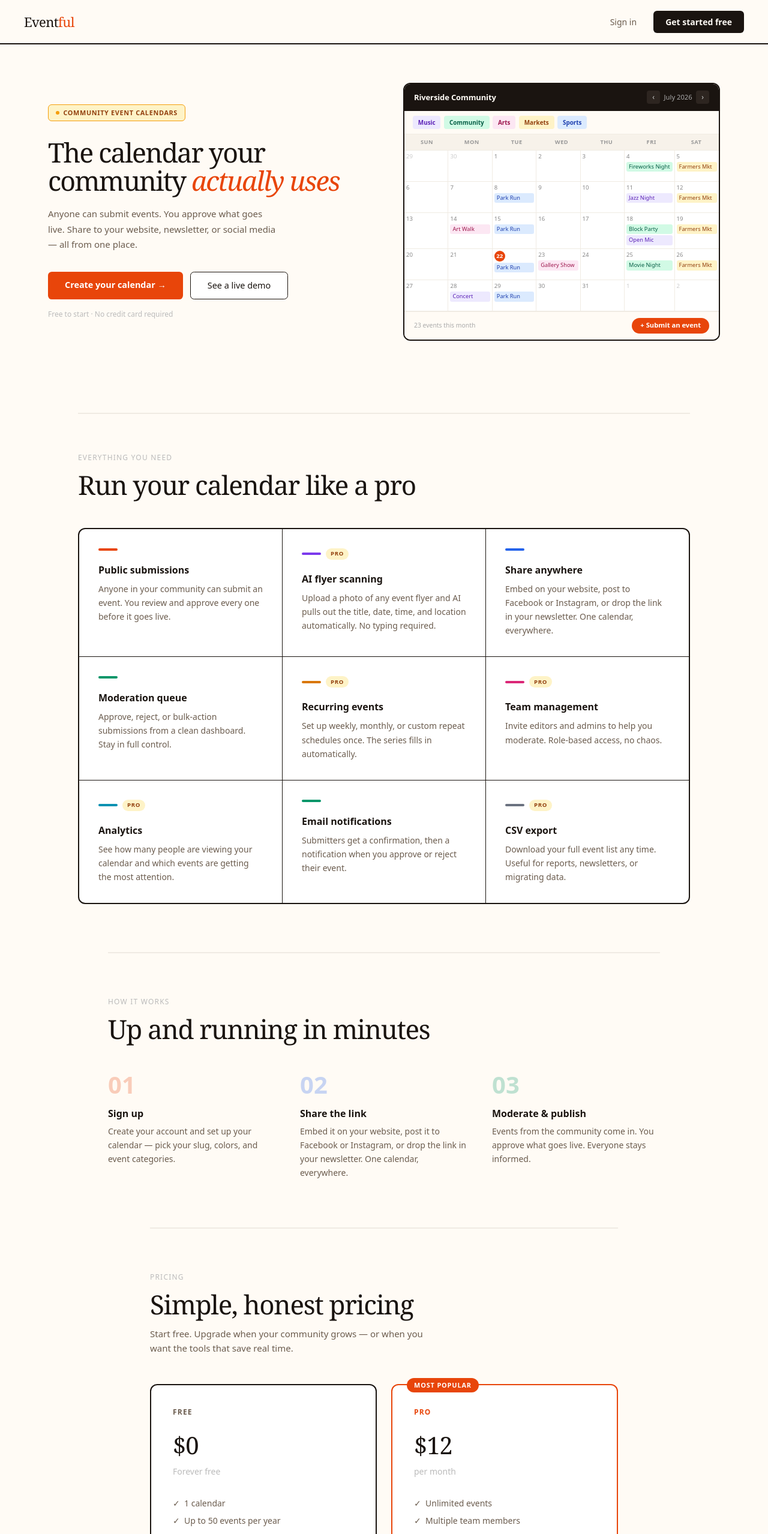
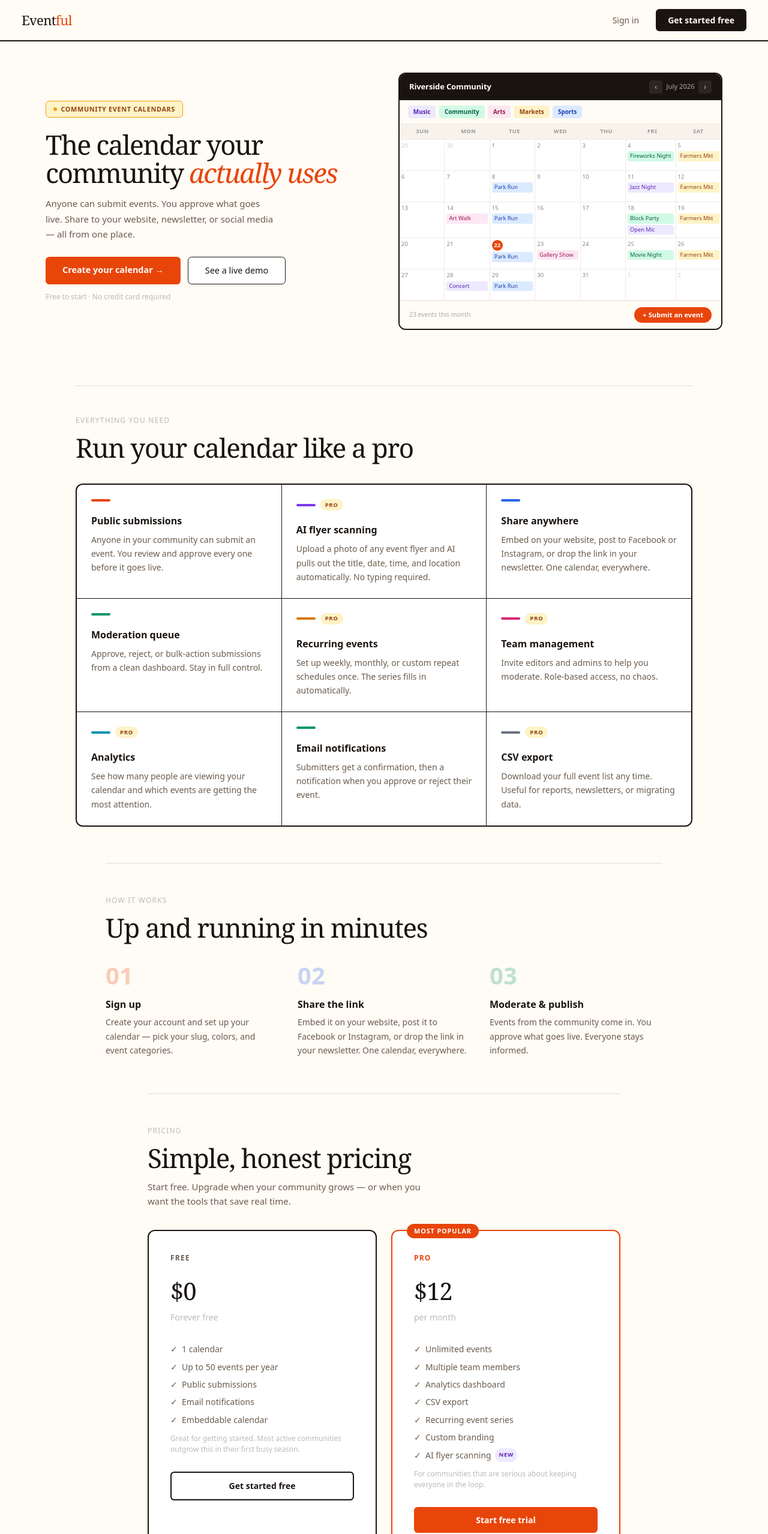
Before and after one commit to tlweave2/event-calendar, a Next.js app: page / in a window 1280 px wide. Shown: the top 2557 px of the page at 60% size. Built offline with nearby package versions, Linux system fonts and the light colour scheme.

Commit message:
tighten home pahge up[]

```diff
--- a/src/app/page.tsx
+++ b/src/app/page.tsx
@@ -54,7 +54,7 @@
     <div style={{ fontFamily: "'Georgia', 'Times New Roman', serif", background: C.bg, color: C.ink, minHeight: "100vh", overflowX: "hidden" }}>
 
       {/* ── Nav ── */}
-      <nav style={{ display: "flex", justifyContent: "space-between", alignItems: "center", padding: "1.1rem 2.5rem", borderBottom: `2px solid ${C.border}`, background: C.bg }}>
+      <nav style={{ display: "flex", justifyContent: "space-between", alignItems: "center", padding: "0.95rem 2.25rem", borderBottom: `2px solid ${C.border}`, background: C.bg }}>
         <span style={{ fontSize: "1.375rem", letterSpacing: "-0.03em", fontWeight: 400 }}>
           Event<span style={{ color: C.red }}>ful</span>
         </span>
@@ -69,26 +69,26 @@
       </nav>
 
       {/* ── Hero ── */}
-      <section style={{ padding: "4rem 2.5rem 3.5rem", maxWidth: "1200px", margin: "0 auto" }}>
-        <div style={{ display: "grid", gridTemplateColumns: "1fr 1fr", gap: "4rem", alignItems: "center" }}>
+      <section style={{ padding: "3.2rem 2.25rem 2.75rem", maxWidth: "1200px", margin: "0 auto" }}>
+        <div style={{ display: "grid", gridTemplateColumns: "1fr 1fr", gap: "3rem", alignItems: "center" }}>
 
           {/* Left */}
           <div>
-            <div style={{ display: "inline-flex", alignItems: "center", gap: "0.4rem", background: C.amber.bg, border: "1.5px solid #F59E0B", borderRadius: "0.375rem", padding: "0.3rem 0.75rem", fontSize: "0.68rem", letterSpacing: "0.06em", textTransform: "uppercase", color: C.amber.text, marginBottom: "1.75rem", fontFamily: "system-ui, sans-serif", fontWeight: 600 }}>
+            <div style={{ display: "inline-flex", alignItems: "center", gap: "0.4rem", background: C.amber.bg, border: "1.5px solid #F59E0B", borderRadius: "0.375rem", padding: "0.3rem 0.75rem", fontSize: "0.68rem", letterSpacing: "0.06em", textTransform: "uppercase", color: C.amber.text, marginBottom: "1.35rem", fontFamily: "system-ui, sans-serif", fontWeight: 600 }}>
               <span style={{ width: "6px", height: "6px", borderRadius: "50%", background: "#F59E0B", display: "inline-block" }} />
               Community event calendars
             </div>
 
-            <h1 style={{ fontSize: "clamp(2rem, 3.5vw, 3rem)", lineHeight: 1.05, letterSpacing: "-0.04em", fontWeight: 400, margin: "0 0 1.25rem", color: C.ink }}>
+            <h1 style={{ fontSize: "clamp(2rem, 3.5vw, 3rem)", lineHeight: 1.05, letterSpacing: "-0.04em", fontWeight: 400, margin: "0 0 1rem", color: C.ink }}>
               The calendar your<br />
               community <em style={{ color: C.red, fontStyle: "italic" }}>actually uses</em>
             </h1>
 
-            <p style={{ fontSize: "0.9375rem", color: C.muted, maxWidth: "380px", margin: "0 0 2rem", lineHeight: 1.7, fontFamily: "system-ui, sans-serif" }}>
+            <p style={{ fontSize: "0.9375rem", color: C.muted, maxWidth: "380px", margin: "0 0 1.5rem", lineHeight: 1.7, fontFamily: "system-ui, sans-serif" }}>
               Anyone can submit events. You approve what goes live. Share to your website, newsletter, or social media — all from one place.
             </p>
 
-            <div style={{ display: "flex", gap: "0.75rem", flexWrap: "wrap", marginBottom: "1rem" }}>
+            <div style={{ display: "flex", gap: "0.75rem", flexWrap: "wrap", marginBottom: "0.75rem" }}>
               <Link href="/signup" style={{ background: C.red, color: "#fff", padding: "0.7rem 1.75rem", borderRadius: "0.4rem", fontSize: "0.9rem", textDecoration: "none", fontFamily: "system-ui, sans-serif", fontWeight: 700 }}>
                 Create your calendar →
               </Link>
@@ -146,10 +146,10 @@
       </section>
 
       {/* ── Features ── */}
-      <section style={{ padding: "4rem 2.5rem 5rem", maxWidth: "1100px", margin: "0 auto" }}>
-        <div style={{ borderTop: `2px solid ${C.faint}`, paddingTop: "4rem" }}>
+      <section style={{ padding: "3rem 2.25rem 3.75rem", maxWidth: "1100px", margin: "0 auto" }}>
+        <div style={{ borderTop: `2px solid ${C.faint}`, paddingTop: "3rem" }}>
           <p style={{ fontSize: "0.75rem", textTransform: "uppercase", letterSpacing: "0.1em", color: "#bbb", fontFamily: "system-ui, sans-serif", marginBottom: "0.75rem" }}>Everything you need</p>
-          <h2 style={{ fontSize: "clamp(1.75rem, 4vw, 2.75rem)", letterSpacing: "-0.03em", fontWeight: 400, marginBottom: "3rem", lineHeight: 1.1, color: C.ink }}>
+          <h2 style={{ fontSize: "clamp(1.75rem, 4vw, 2.75rem)", letterSpacing: "-0.03em", fontWeight: 400, marginBottom: "2.25rem", lineHeight: 1.1, color: C.ink }}>
             Run your calendar like a pro
           </h2>
 
@@ -165,7 +165,7 @@
               { title: "Email notifications", desc: "Submitters get a confirmation, then a notification when you approve or reject their event.", bar: "#059669" },
               { title: "CSV export", desc: "Download your full event list any time. Useful for reports, newsletters, or migrating data.", bar: "#6B7280", pro: true },
             ].map((f) => (
-              <div key={f.title} style={{ background: C.surface, padding: "2rem", position: "relative" }}>
+              <div key={f.title} style={{ background: C.surface, padding: "1.5rem", position: "relative" }}>
                 <div style={{ display: "flex", alignItems: "center", gap: "0.5rem", marginBottom: "1.25rem" }}>
                   <div style={{ width: "32px", height: "4px", borderRadius: "2px", background: f.bar }} />
                   {f.pro && (
@@ -181,13 +181,13 @@
       </section>
 
       {/* ── How it works ── */}
-      <section style={{ padding: "0 2.5rem 5rem", maxWidth: "1000px", margin: "0 auto" }}>
-        <div style={{ borderTop: `2px solid ${C.faint}`, paddingTop: "4.5rem" }}>
+      <section style={{ padding: "0 2.25rem 3.75rem", maxWidth: "1000px", margin: "0 auto" }}>
+        <div style={{ borderTop: `2px solid ${C.faint}`, paddingTop: "3.25rem" }}>
           <p style={{ fontSize: "0.75rem", textTransform: "uppercase", letterSpacing: "0.1em", color: "#bbb", fontFamily: "system-ui, sans-serif", marginBottom: "0.75rem" }}>How it works</p>
-          <h2 style={{ fontSize: "clamp(1.75rem, 4vw, 2.75rem)", letterSpacing: "-0.03em", fontWeight: 400, marginBottom: "3rem", lineHeight: 1.1, color: C.ink }}>
+          <h2 style={{ fontSize: "clamp(1.75rem, 4vw, 2.75rem)", letterSpacing: "-0.03em", fontWeight: 400, marginBottom: "2.25rem", lineHeight: 1.1, color: C.ink }}>
             Up and running in minutes
           </h2>
-          <div style={{ display: "grid", gridTemplateColumns: "repeat(auto-fit, minmax(200px, 1fr))", gap: "2.5rem" }}>
+          <div style={{ display: "grid", gridTemplateColumns: "repeat(auto-fit, minmax(200px, 1fr))", gap: "2rem" }}>
             {[
               { n: "01", title: "Sign up", desc: "Create your account and set up your calendar — pick your slug, colors, and event categories.", color: C.red },
               { n: "02", title: "Share the link", desc: "Embed it on your website, post it to Facebook or Instagram, or drop the link in your newsletter. One calendar, everywhere.", color: "#2563EB" },
@@ -204,13 +204,13 @@
       </section>
 
       {/* ── Pricing ── */}
-      <section style={{ padding: "0 2.5rem 5rem", maxWidth: "860px", margin: "0 auto" }}>
-        <div style={{ borderTop: `2px solid ${C.faint}`, paddingTop: "4.5rem" }}>
+      <section style={{ padding: "0 2.25rem 3.75rem", maxWidth: "860px", margin: "0 auto" }}>
+        <div style={{ borderTop: `2px solid ${C.faint}`, paddingTop: "3.25rem" }}>
           <p style={{ fontSize: "0.75rem", textTransform: "uppercase", letterSpacing: "0.1em", color: "#bbb", fontFamily: "system-ui, sans-serif", marginBottom: "0.75rem" }}>Pricing</p>
           <h2 style={{ fontSize: "clamp(1.75rem, 4vw, 2.75rem)", letterSpacing: "-0.03em", fontWeight: 400, marginBottom: "0.75rem", lineHeight: 1.1, color: C.ink }}>
             Simple, honest pricing
           </h2>
-          <p style={{ fontSize: "0.9375rem", color: C.muted, fontFamily: "system-ui, sans-serif", marginBottom: "3rem", maxWidth: "480px", lineHeight: 1.6 }}>
+          <p style={{ fontSize: "0.9375rem", color: C.muted, fontFamily: "system-ui, sans-serif", marginBottom: "2.25rem", maxWidth: "480px", lineHeight: 1.6 }}>
             Start free. Upgrade when your community grows — or when you want the tools that save real time.
           </p>
 
@@ -268,12 +268,12 @@
       </section>
 
       {/* ── CTA banner ── */}
-      <section style={{ margin: "0 2.5rem 5rem", borderRadius: "16px", background: C.ink, padding: "4rem 3rem", textAlign: "center", border: `2px solid ${C.border}` }}>
-        <h2 style={{ fontSize: "clamp(1.75rem, 4vw, 3rem)", letterSpacing: "-0.04em", fontWeight: 400, marginBottom: "1.25rem", lineHeight: 1.05, color: C.bg }}>
+      <section style={{ margin: "0 2.25rem 3.75rem", borderRadius: "16px", background: C.ink, padding: "3rem 2.5rem", textAlign: "center", border: `2px solid ${C.border}` }}>
+        <h2 style={{ fontSize: "clamp(1.75rem, 4vw, 3rem)", letterSpacing: "-0.04em", fontWeight: 400, marginBottom: "1rem", lineHeight: 1.05, color: C.bg }}>
           Your community deserves a{" "}
           <em style={{ color: C.red, fontStyle: "italic" }}>real</em> calendar.
         </h2>
-        <p style={{ fontSize: "1rem", color: "#888", marginBottom: "2.25rem", fontFamily: "system-ui, sans-serif", maxWidth: "480px", margin: "0 auto 2.25rem", lineHeight: 1.6 }}>
+        <p style={{ fontSize: "1rem", color: "#888", marginBottom: "1.75rem", fontFamily: "system-ui, sans-serif", maxWidth: "480px", margin: "0 auto 1.75rem", lineHeight: 1.6 }}>
           Stop scattering events across Facebook posts, email threads, and group chats. Give your community one place to find everything.
         </p>
         <Link href="/signup" style={{ background: C.red, color: "#fff", padding: "0.875rem 2.5rem", borderRadius: "0.4rem", fontSize: "1rem", textDecoration: "none", fontFamily: "system-ui, sans-serif", fontWeight: 700, display: "inline-block" }}>
@@ -283,7 +283,7 @@
       </section>
 
       {/* ── Footer ── */}
-      <footer style={{ borderTop: `2px solid ${C.border}`, padding: "1.75rem 2.5rem", display: "flex", justifyContent: "space-between", alignItems: "center", flexWrap: "wrap", gap: "1rem" }}>
+      <footer style={{ borderTop: `2px solid ${C.border}`, padding: "1.35rem 2.25rem", display: "flex", justifyContent: "space-between", alignItems: "center", flexWrap: "wrap", gap: "0.75rem" }}>
         <span style={{ fontSize: "1.125rem", letterSpacing: "-0.03em" }}>
           Event<span style={{ color: C.red }}>ful</span>
         </span>
```
